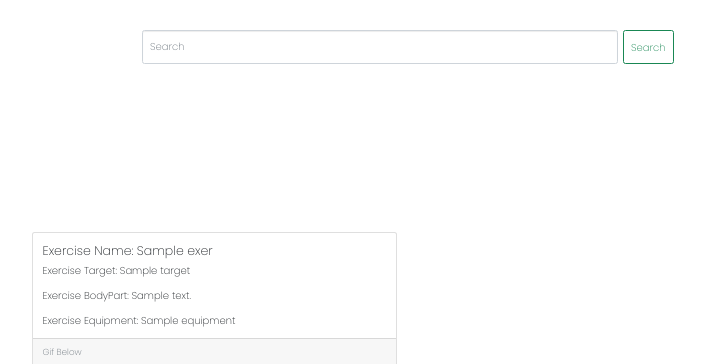
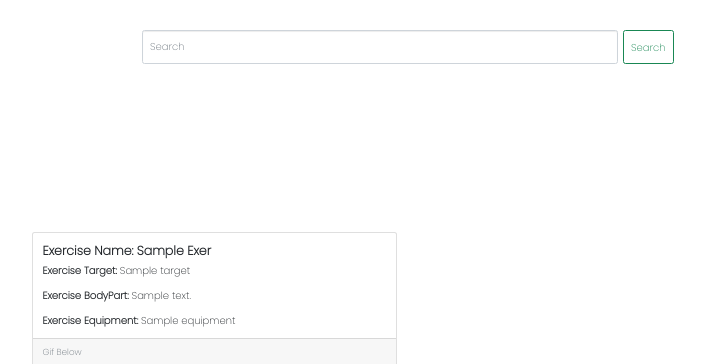
Before and after one commit to joshuaanyang/GymExercises, a Flask app: template templates/index.html in a window 1280 px wide. Shown: the part 348-712 px from the top of the page, without its empty margins (46-751 px from the left). Run offline with Flask 2, Linux system fonts and the light colour scheme; the template is opened without the code that fills it: most values are stand-ins (such as "Sample title", 1, 10 or a date in 2020); some libraries are stand-ins or nearby versions; some web fonts are replaced.

Commit message:
FrontEnd Edit

```diff
--- a/static/css/styles.css
+++ b/static/css/styles.css
@@ -24,6 +24,12 @@ font-size: 700;
 
 .my-form-container {
 width: 50%;
+}
+
+
+
+.card-text {
+font-size: 10px;
 }
 
 /*--------------------------------------------------------------
--- a/templates/index.html
+++ b/templates/index.html
@@ -42,10 +42,10 @@
     <div class="card h-100">
 
       <div class="card-body">
-        <h5 class="card-title">Exercise Name: {{exer["name"]}}</h5>
-        <p class="card-text">Exercise Target: {{exer["target"]}}</p>
-          <p class="card-text">Exercise BodyPart: {{exer["bodyPart"]}}</p>
-          <p class="card-text">Exercise Equipment: {{exer["equipment"]}}</p>
+          <h5 class="card-title"><strong>Exercise Name: {{exer["name"].title()}}</strong></h5>
+        <p class="card-text"><strong>Exercise Target:</strong> {{exer["target"]}}</p>
+          <p class="card-text"><strong>Exercise BodyPart:</strong> {{exer["bodyPart"]}}</p>
+          <p class="card-text"><strong>Exercise Equipment:</strong> {{exer["equipment"]}}</p>
       </div>
       <div class="card-footer">
         <small class="text-muted">Gif Below</small>
```
